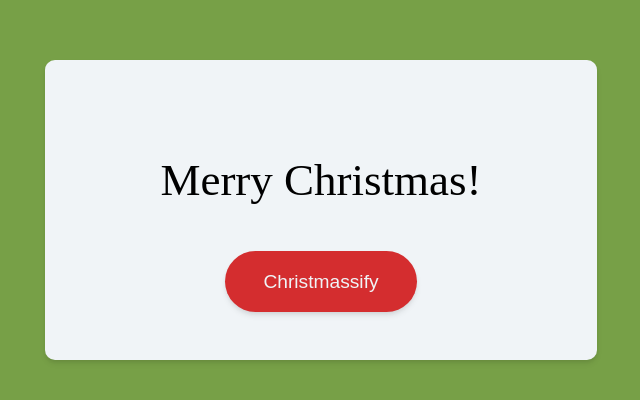
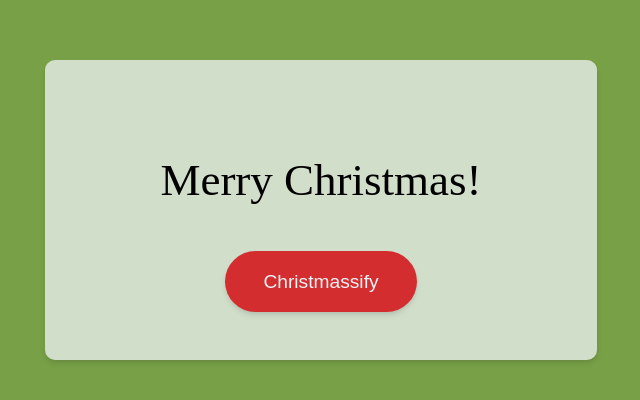
Before and after one commit to caffeinated-pixels/day06-text-christmassifier, a plain HTML site: page index.html in a window 1280 px wide. Shown: the part 190-590 px from the top of the page, without its empty margins (319-959 px from the left). Drawn offline with Linux system fonts and the light colour scheme; a web font is replaced by a local one.

Commit message:
Reduce opacity of container

```diff
--- a/style.css
+++ b/style.css
@@ -32,7 +32,7 @@ body {
 }
 
 .container {
-  background: var(--snow);
+  background: hsla(206, 30%, 95%, 0.75);
   flex-direction: column;
   border-radius: 10px;
   padding: 3em;
```
